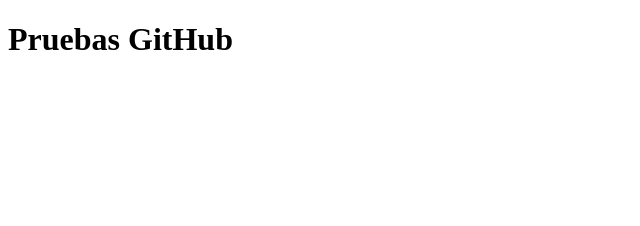
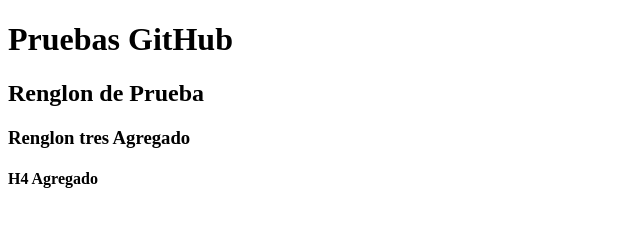
Before and after one commit to AngelDarco/Js_Timer, a plain HTML site: page index.html in a window 1280 px wide. Shown: the whole page, without its empty margins (0-640 px from the left). Drawn offline with Linux system fonts and the light colour scheme.

Commit message:
H2 Agregado con Commit

```diff
--- a/index.html
+++ b/index.html
@@ -7,5 +7,8 @@
 </head>
 <body>
     <h1>Pruebas GitHub</h1>
+    <h2>Renglon de Prueba</h2>
+    <h3>Renglon tres Agregado</h3>
+    <h4>H4 Agregado</h4>
 </body>
 </html>
```
